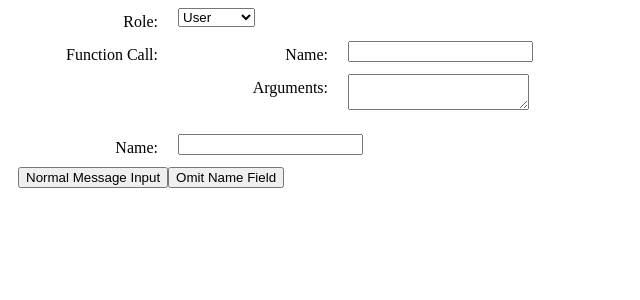
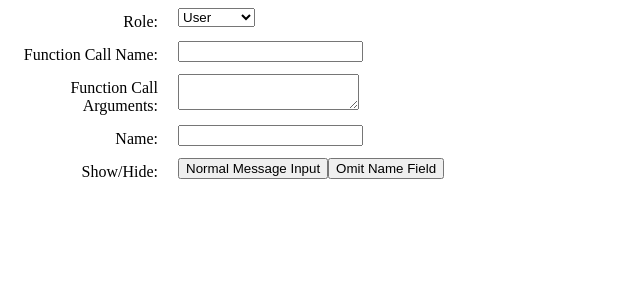
Before and after one commit to sutter-dave/aider_flog_test, a React app: page / in a window 1280 px wide. Both pictures are taken after a click on the button "Function Call Input". Shown: the top 300 px of the page, without its empty margins (0-640 px from the left). Built offline with nearby package versions, Linux system fonts and the light colour scheme.

Commit message:
Revert "aider: Omitted the "show/hide label" and grouped function call arguments with function call name when hiding and showing."
This reverts commit b1c8703d9794894eda40c06eb0d5e9143670579d.

```diff
--- a/src/components/MessageComponent.tsx
+++ b/src/components/MessageComponent.tsx
@@ -51,28 +51,21 @@ const MessageComponent: React.FC<MessageComponentProps> = ({ message, updateMess
       {!showContent && (
         <div className="form-group">
           <div className="label-right">
-            Function Call:
-          </div>
-          <div className="input-container">
-            <div className="form-group">
-              <div className="label-right">
-                Name:
+            Function Call Name:
           </div>
           <div className="input-container">
             <input type="text" value={functionCallName} onChange={(e) => setFunctionCallName(e.target.value)} onBlur={() => updateMessage({ ...message, function_call: { ...message.function_call, name: functionCallName } })} />
           </div>
         </div>
+      )}
       <div className="form-group">
         <div className="label-right">
-                Arguments:
+          Function Call Arguments:
         </div>
         <div className="input-container">
           <textarea value={functionCallArgString} onChange={(e) => setFunctionCallArgString(e.target.value)} onBlur={() => updateMessage({ ...message, function_call: { ...message.function_call, arguments: JSON.parse(functionCallArgString) } })} />
         </div>
       </div>
-          </div>
-        </div>
-      )}
       {showName && (
         <div className="form-group">
           <div className="label-right">
@@ -84,6 +77,9 @@ const MessageComponent: React.FC<MessageComponentProps> = ({ message, updateMess
         </div>
       )}
       <div className="form-group">
+        <div className="label-right">
+          Show/Hide:
+        </div>
         <div className="input-container">
           <button onClick={toggleContent}>{showContent ? 'Function Call Input' : 'Normal Message Input'}</button>
           <button onClick={toggleName}>{showName ? 'Omit Name Field' : 'Include Name Field'}</button>
```
Lines whose indentation alone changed are shown as unchanged.
